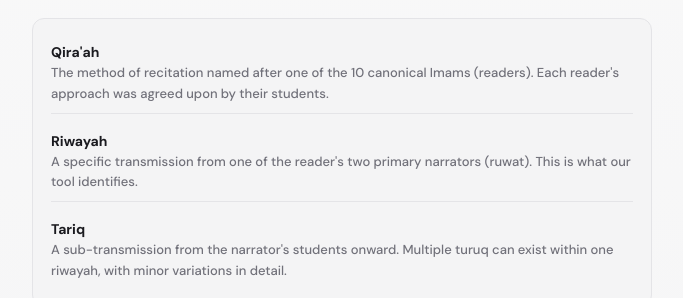
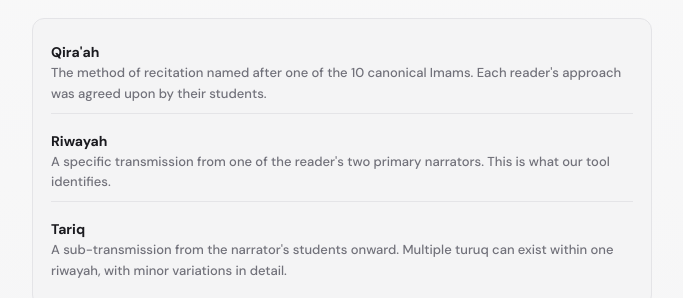
Before and after one commit to ManCaveDevs/riwayat-identifier, a React (Vite) app: page / in a window 1280 px wide. Both pictures are taken after a click on the button "Learn". Shown: the part 489-787 px from the top of the page, without its empty margins (298-981 px from the left). Built offline with nearby package versions, Linux system fonts and the light colour scheme.

Commit message:
Remove parenthetical glosses from Qira'ah and Riwayah descriptions

```diff
--- a/src/i18n.js
+++ b/src/i18n.js
@@ -241,9 +241,9 @@ const translations = {
         riwayahTitle: "What is a Riwayah?",
         riwayahIntro: "The Qur'an was revealed and recited by the Prophet \uFDFA and transmitted through multiple chains of reciters. There are three levels in this transmission:",
         levelQiraah: "Qira'ah",
-        levelQiraahDesc: "The method of recitation named after one of the 10 canonical Imams (readers). Each reader's approach was agreed upon by their students.",
+        levelQiraahDesc: "The method of recitation named after one of the 10 canonical Imams. Each reader's approach was agreed upon by their students.",
         levelRiwayah: "Riwayah",
-        levelRiwayahDesc: "A specific transmission from one of the reader's two primary narrators (ruwat). This is what our tool identifies.",
+        levelRiwayahDesc: "A specific transmission from one of the reader's two primary narrators. This is what our tool identifies.",
         levelTariq: "Tariq",
         levelTariqDesc: "A sub-transmission from the narrator's students onward. Multiple turuq can exist within one riwayah, with minor variations in detail.",
         riwayahP: "Sometimes the differences are in pronunciation, like a vowel held longer or a letter softened, and sometimes even the words themselves differ slightly. All of these variations are authentic and go back to the Prophet \uFDFA through verified chains of transmission.",
--- a/src/learn.jsx
+++ b/src/learn.jsx
@@ -329,8 +329,8 @@ export default function LearnPage({ onHome, onLearn, onExplore, darkMode, toggle
               <InfoCard>
                 <div style={{ display: "flex", flexDirection: "column", gap: 10 }}>
                   {[
-                    ["Qira'ah", "The method of recitation named after one of the 10 canonical Imams (readers). Each reader's approach was agreed upon by their students."],
-                    ["Riwayah", "A specific transmission from one of the reader's two primary narrators (ruwat). This is what our tool identifies."],
+                    ["Qira'ah", "The method of recitation named after one of the 10 canonical Imams. Each reader's approach was agreed upon by their students."],
+                    ["Riwayah", "A specific transmission from one of the reader's two primary narrators. This is what our tool identifies."],
                     ["Tariq", "A sub-transmission from the narrator's students onward. Multiple turuq can exist within one riwayah, with minor variations in detail."]
                   ].map(([title, desc], i) => (
                     <div key={i} style={{ padding: "8px 0", borderBottom: i < 2 ? "1px solid var(--border)" : "none" }}>
```
